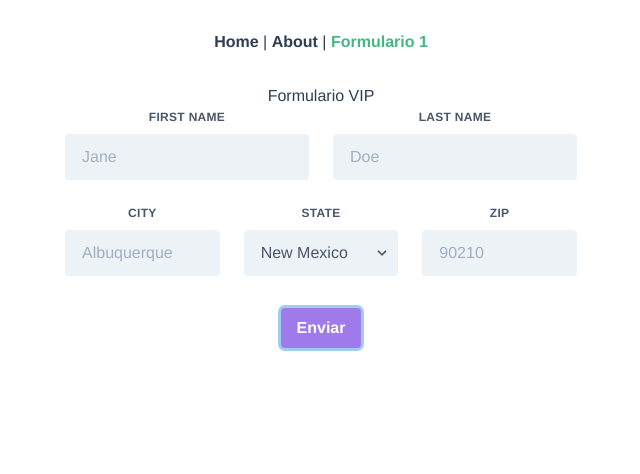
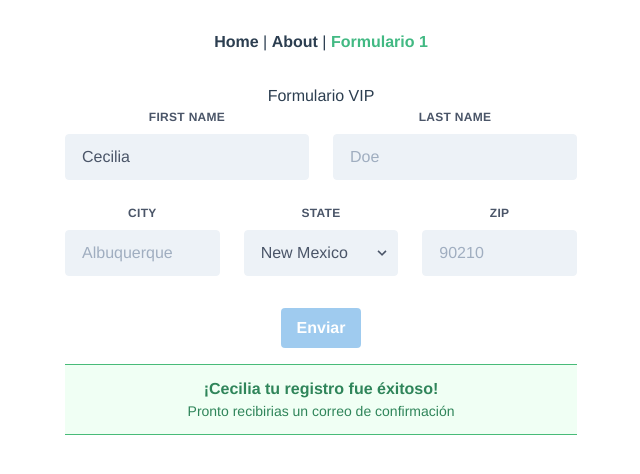
Before and after one commit to cecitorres/artist-alley-form, a Vue app: page /VIPForm in a window 1280 px wide. Both pictures are taken after a click on the button "Enviar". Shown: the top 474 px of the page, without its empty margins (319-959 px from the left). Built offline with nearby package versions, Linux system fonts and the light colour scheme.

Commit message:
Componente boton del formulario

```diff
--- /dev/null
+++ b/src/components/SendFormButton.vue
@@ -0,0 +1,42 @@
+<template>
+  <div>
+    <div class="mt-8">
+      <button
+        @click="submitForm"
+        :disabled="sendForm"
+        :class="buttonClasses"
+        type="button"
+      >
+        Enviar
+      </button>
+    </div>
+    <div v-if="sendForm" class="bg-green-100 border-t border-b border-green-500 text-green-700 px-4 py-3 mt-4" role="alert">
+      <p class="font-bold">¡{{ name }} tu registro fue éxitoso!</p>
+      <p class="text-sm">Pronto recibirias un correo de confirmación</p>
+    </div>
+  </div>
+</template>
+
+<script>
+export default {
+  name: 'SendFormButton',
+  props: ['name'],
+  data() {
+    return {
+      sendForm: false,
+    };
+  },
+  methods: {
+    submitForm() {
+      this.sendForm = true;
+    },
+  },
+  computed: {
+    buttonClasses() {
+      return this.sendForm
+        ? 'bg-blue-500 text-white font-bold py-2 px-4 rounded opacity-50 cursor-not-allowed'
+        : 'shadow bg-purple-500 hover:bg-purple-400 focus:shadow-outline focus:outline-none text-white font-bold py-2 px-4 rounded';
+    },
+  },
+};
+</script>
--- a/src/views/VIPForm.vue
+++ b/src/views/VIPForm.vue
@@ -15,6 +15,7 @@
             First Name
           </label>
           <input
+            v-model="form.name"
             class="appearance-none block w-full bg-gray-200 text-gray-700 border border-gray-200 rounded py-3 px-4 leading-tight focus:outline-none focus:bg-white focus:border-gray-500"
             id="grid-first-name"
             type="text"
@@ -98,11 +99,26 @@
           />
         </div>
       </div>
-      <div class="mt-8">
-        <button class="shadow bg-purple-500 hover:bg-purple-400 focus:shadow-outline focus:outline-none text-white font-bold py-2 px-4 rounded" type="button">
-          Enviar
-        </button>
-      </div>
+      <send-form-button :name="form.name" />
     </form>
   </div>
 </template>
+
+<script>
+import SendFormButton from '@/components/SendFormButton.vue';
+
+export default {
+  name: 'VIPForm',
+  data() {
+    return {
+      form: {
+        name: 'Cecilia',
+        lastName: '',
+      },
+    };
+  },
+  components: {
+    SendFormButton,
+  },
+};
+</script>
```
